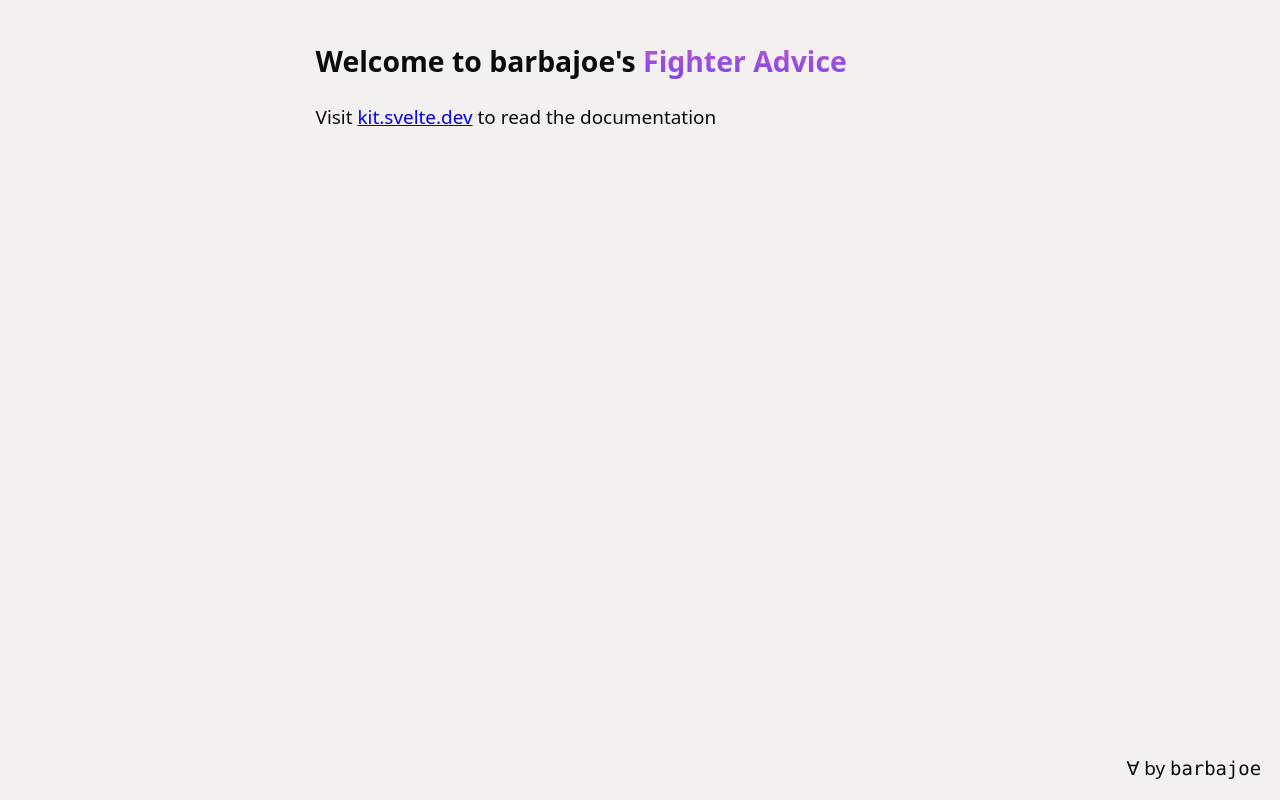
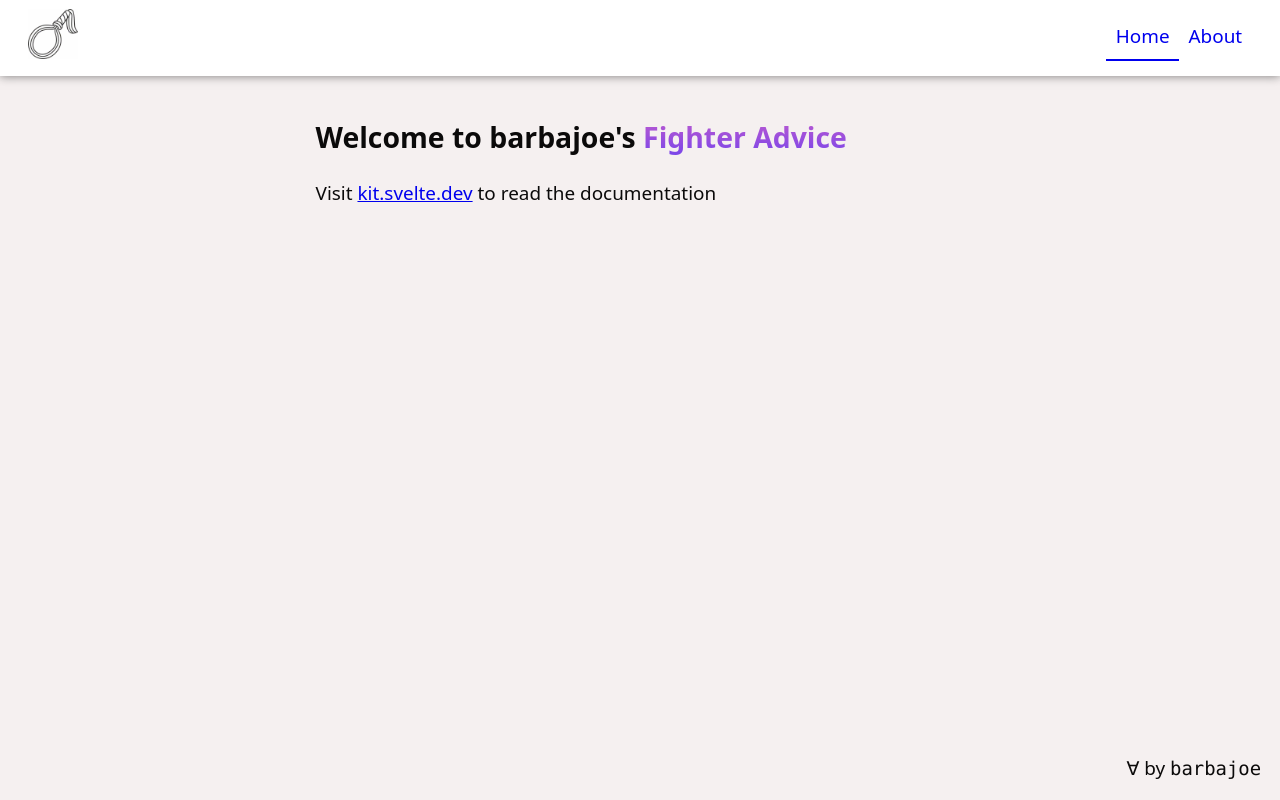
Before and after one commit to Barbacoa08/fighter-advice, a SvelteKit app: page / in a window 1280 px wide. Built offline with nearby package versions, Linux system fonts and the light colour scheme.

Commit message:
better header

```diff
--- a/src/routes/Header.svelte
+++ b/src/routes/Header.svelte
@@ -1,6 +1,4 @@
 <script lang="ts">
-  import { Header, HeaderNav, HeaderNavItem } from "agnostic-svelte";
-
   import { page } from "$app/stores";
   import { Logo } from "$lib";
 
@@ -8,21 +6,65 @@
   $: isAbout = $page.url.pathname === "/about";
 </script>
 
-<Header>
-  <div slot="logoleft"><Logo /></div>
+<header>
+  <Logo />
 
-  <HeaderNav>
-    <HeaderNavItem>
-      <a href="/" class:active={isHome}>Home</a>
-    </HeaderNavItem>
-    <HeaderNavItem>
-      <a href="/about" class:active={isAbout}>About</a>
-    </HeaderNavItem>
-  </HeaderNav>
-</Header>
+  <ul>
+    <li class:active={isHome}>
+      <a href="/">Home</a>
+    </li>
+
+    <li class:active={isAbout}>
+      <a href="/about">About</a>
+    </li>
+  </ul>
+</header>
 
 <style>
-  .active {
+  :root {
+    --header-background-color: white;
+    --color-link-text-active: #0000ee;
+  }
+  @media (prefers-color-scheme: dark) {
+    :root {
+      --header-background-color: #1a202c;
+      --color-link-text-active: #87e7ee;
+    }
+  }
+
+  header {
+    display: flex;
+    align-items: center;
+    justify-content: space-between;
+
+    background-color: var(--header-background-color);
+    box-shadow: 0 0 0.5rem rgba(0, 0, 0, 0.5);
+    border-bottom: 1px solid rgba(255 255 255 / 6%);
+    padding: 0.5rem 1.5rem;
+  }
+
+  header ul {
+    display: flex;
+    list-style: none;
+    margin: 0;
+  }
+
+  header ul li {
+    padding: 0.5rem;
+    border-bottom: 2px solid transparent;
+    color: var(--color-link-text-active);
+  }
+  header ul li.active {
+    padding: 0.5rem;
+    border-bottom: 2px solid;
+    color: var(--color-link-text-active);
+  }
+
+  header ul li a,
+  header ul li.active a {
+    text-decoration-line: none;
+  }
+  header ul li.active a {
     color: var(--color-link-text-active);
   }
 </style>
```
